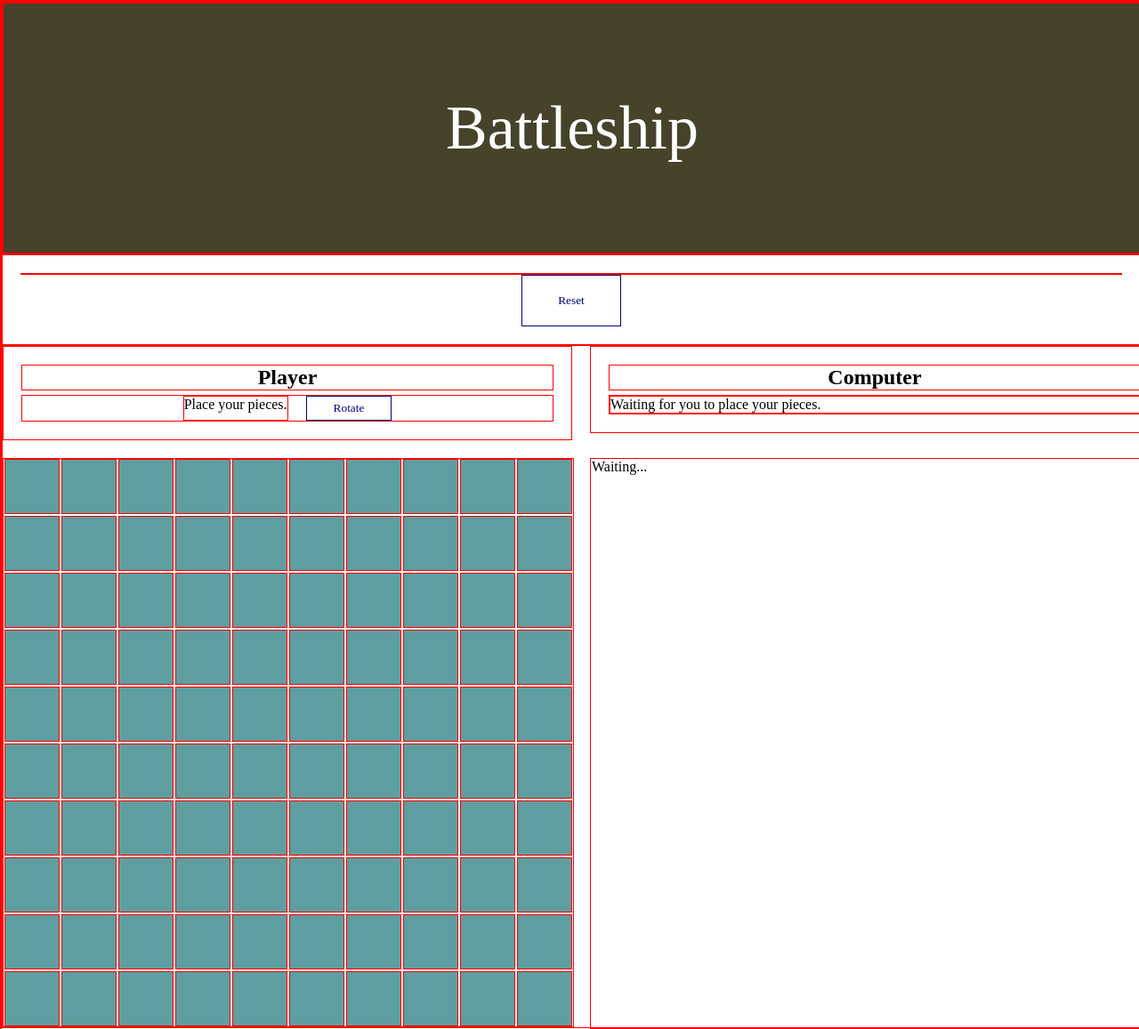
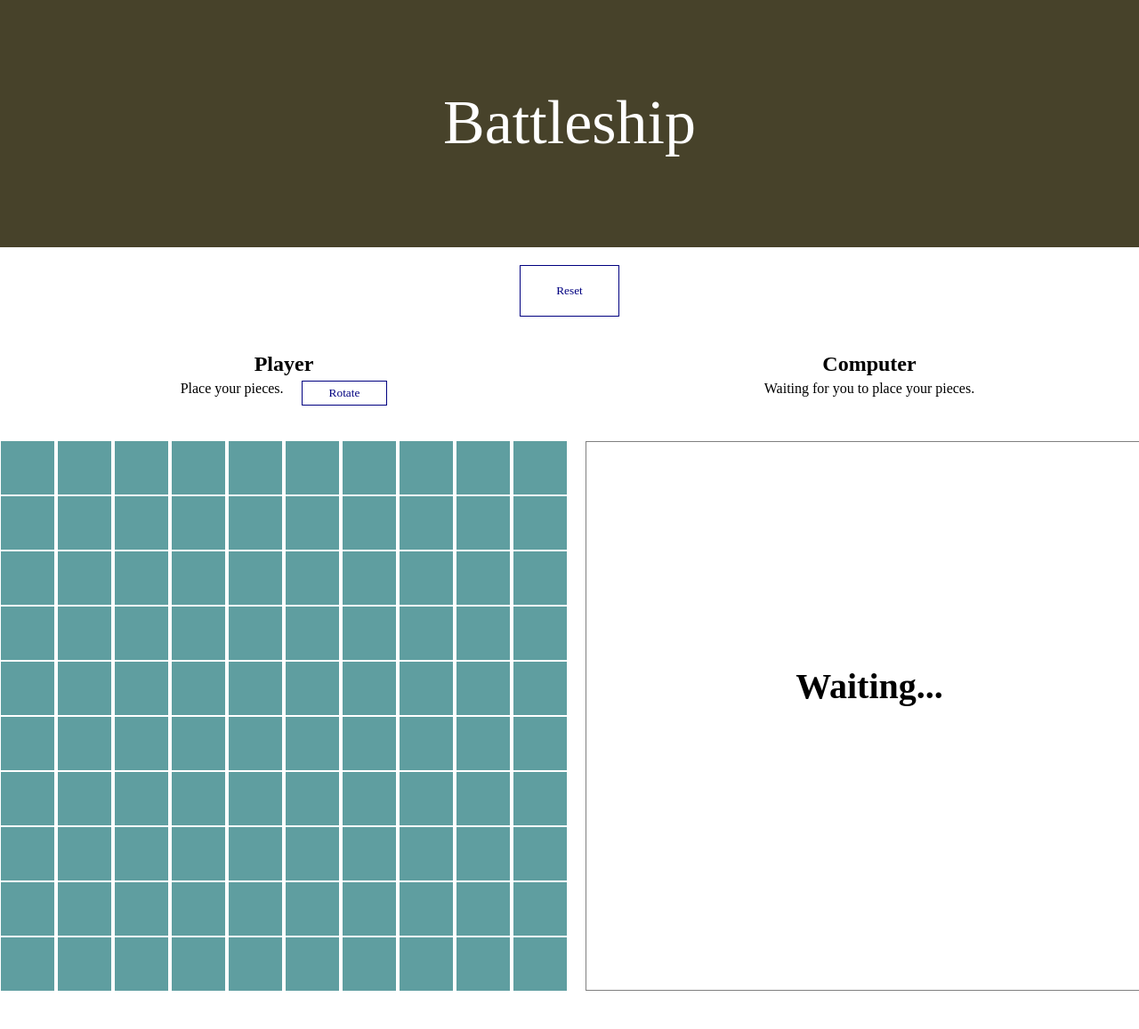
Before and after one commit to jmorton138/battleship_js, a website built with webpack: page dist/index.html in a window 1280 px wide. Shown: the part 2-1159 px from the top of the page at 89% size. Built offline with Linux system fonts and the light colour scheme; a web font is replaced by a local one.

Commit message:
Style and layout edits to computer waiting interface

```diff
--- a/src/placeShipsView.js
+++ b/src/placeShipsView.js
@@ -10,7 +10,10 @@ const placeShipsView = (game, i = 0, num = 1) => {
     const playerinfo = document.querySelector('.player-info');
     const compinfo = document.querySelector('.comp-info');
     const compBoard = document.querySelector('#comp-board');
-    compBoard.textContent = "Waiting...";
+    const waitmessage = document.createElement('h3');
+    waitmessage.className ="wait-msg";
+    waitmessage.textContent = "Waiting...";
+    compBoard.appendChild(waitmessage);
     playerinfo.innerHTML = "";
     compinfo.innerHTML = ""
     if (i > 4) {
--- a/src/styles.css
+++ b/src/styles.css
@@ -1,5 +1,5 @@
 * {
-    border: 1px solid red;
+    /* border: 1px solid red; */
     font-family: 'Allerta Stencil';
 
 }
@@ -37,10 +37,14 @@ h2  {
     text-align: center;
 }
 
-.player-prompt div {
+.player-info {
     margin: 0;
     display: flex;
     justify-content: center;
+}
+.comp-info {
+    text-align: center;
+
 }
 
 .game-over {
@@ -72,8 +76,19 @@ p {
     justify-self: center;
     justify-content: center;
 }
+.wait-msg {
+    padding: 251px 0px;
+    font-size: 40px;
+    text-align: center;
+    grid-column: -11/-1;
+    grid-row: 1/2;
+    margin: 0;
+    border: 1px solid grey;
+
+}
 #comp-board {
     height: 100%;
+
 }
 
 .cell {
```
Also changed, not shown: dist/index.main.js.
